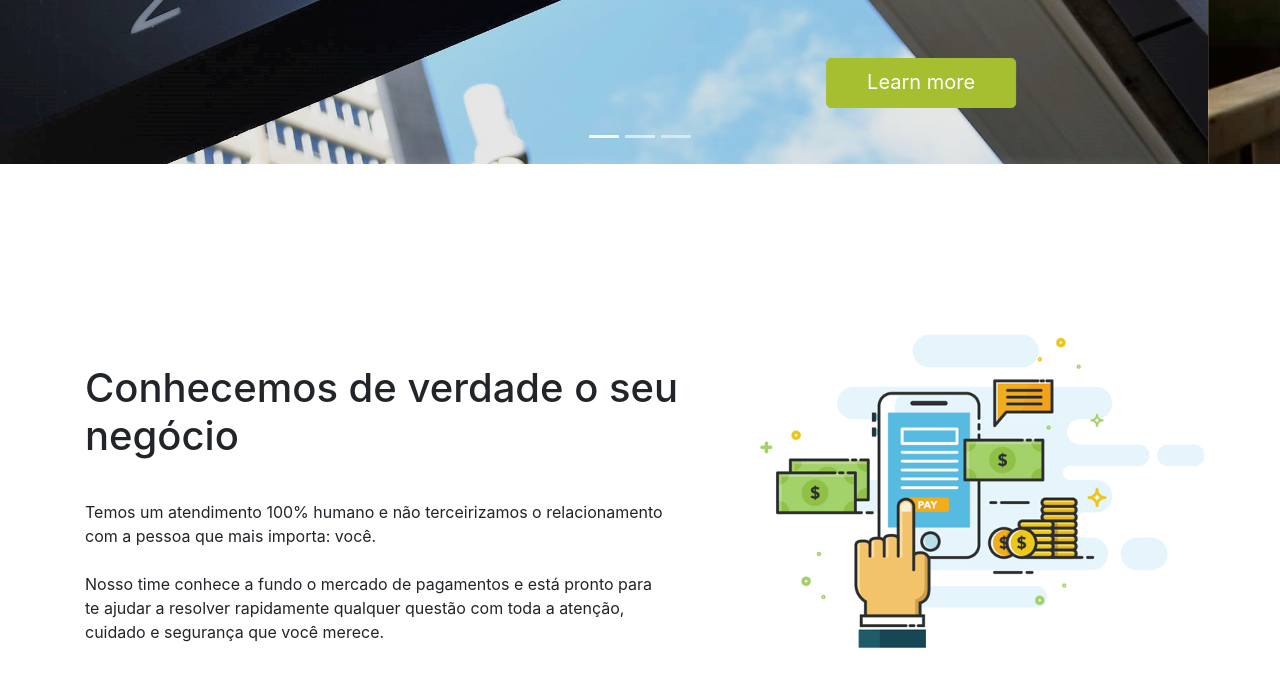
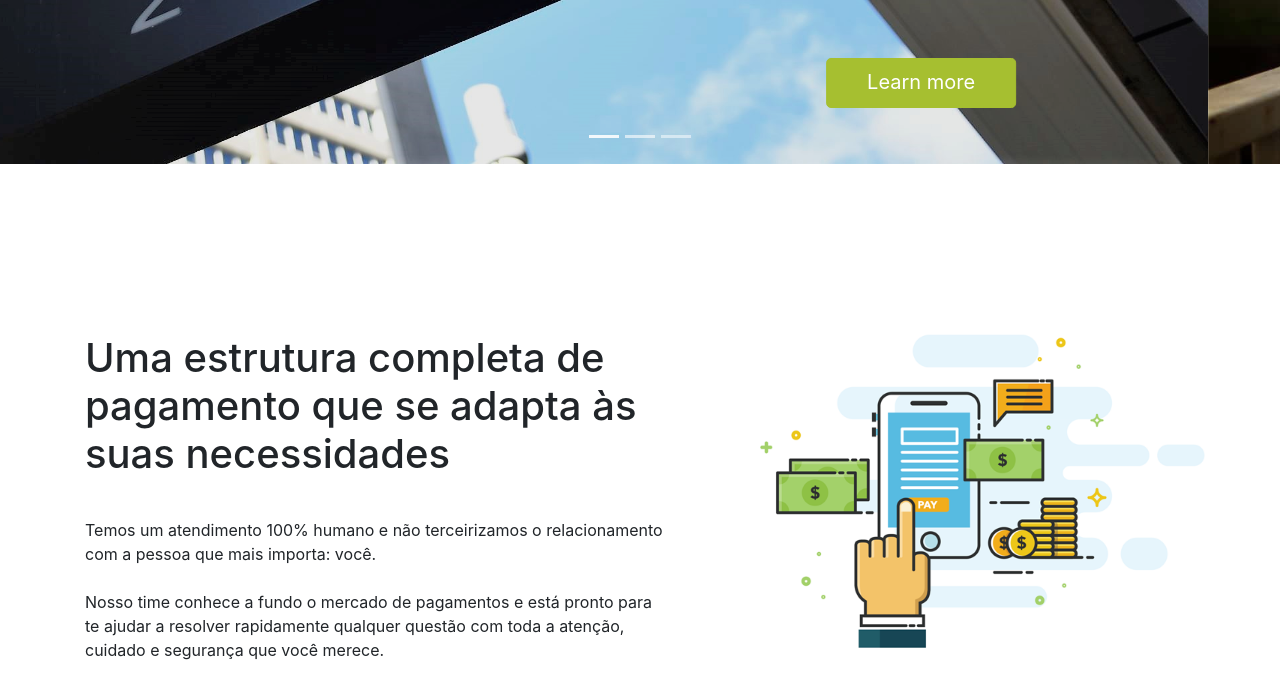
Before and after one commit to gustavolps1/Bootstrap-JBank-Webpage, a plain HTML site: page index.html in a window 1280 px wide. Shown: the part 520-1195 px from the top of the page. Drawn offline with Linux system fonts and the light colour scheme.

Commit message:
Add files via upload

```diff
--- a/index.html
+++ b/index.html
@@ -105,8 +105,10 @@
   <img src="img/image1.png" class="img-fluid" alt="Responsive image">
   <div class="container" style="margin-top: 80px;">
 
-    <h1 style="margin-top: 200px; margin-bottom: 40px;"> Conhecemos de verdade
-      o seu negócio</h1>
+    <h1 style="margin-top: 170px; margin-bottom: 40px;"> Uma estrutura completa
+      de pagamento que se
+      adapta às suas
+      necessidades</h1>
       <p> Temos um atendimento 100% humano e não terceirizamos o relacionamento com a pessoa que mais importa: você.<br/><br/>
 
         Nosso time conhece a fundo o mercado de pagamentos e está pronto para<br/> te ajudar a resolver rapidamente qualquer questão com toda a atenção, cuidado e segurança que você merece.</p>
```
